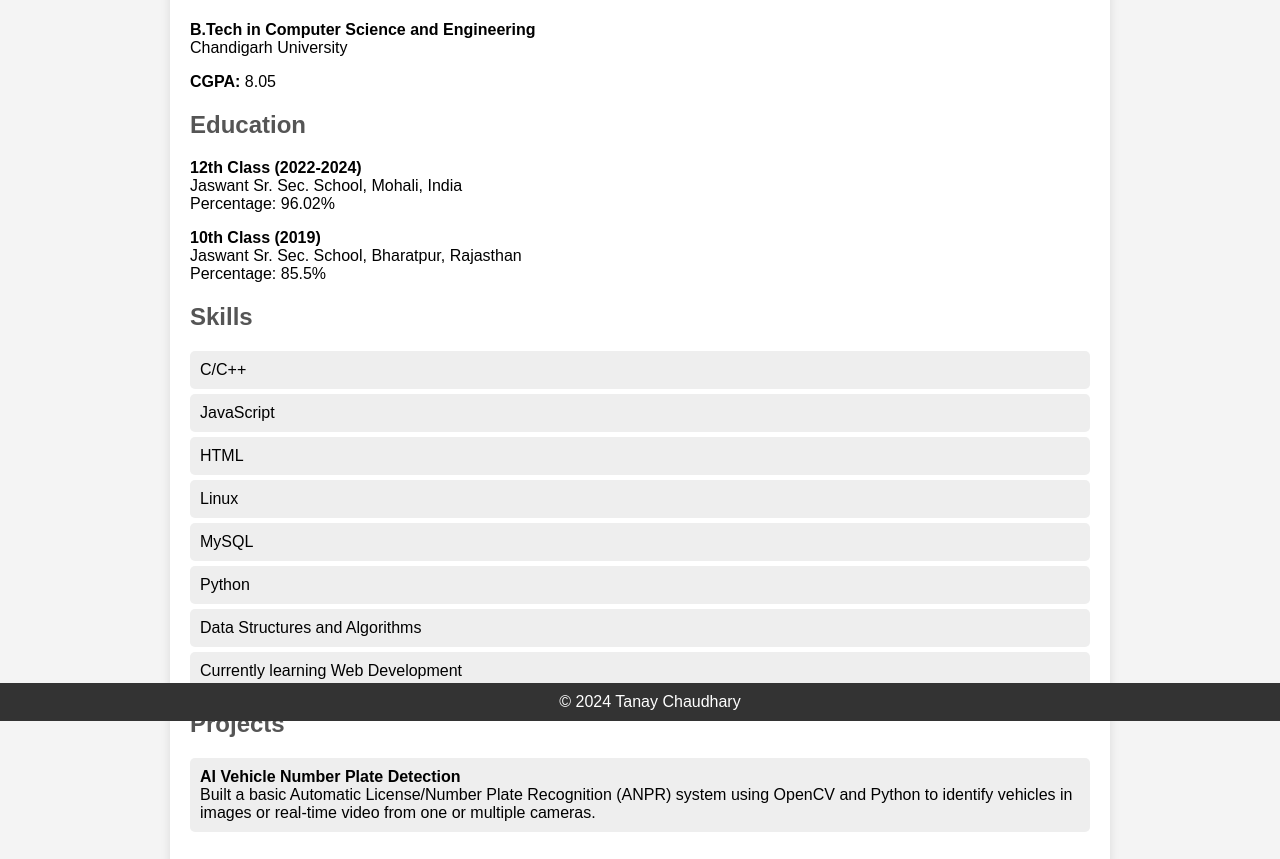
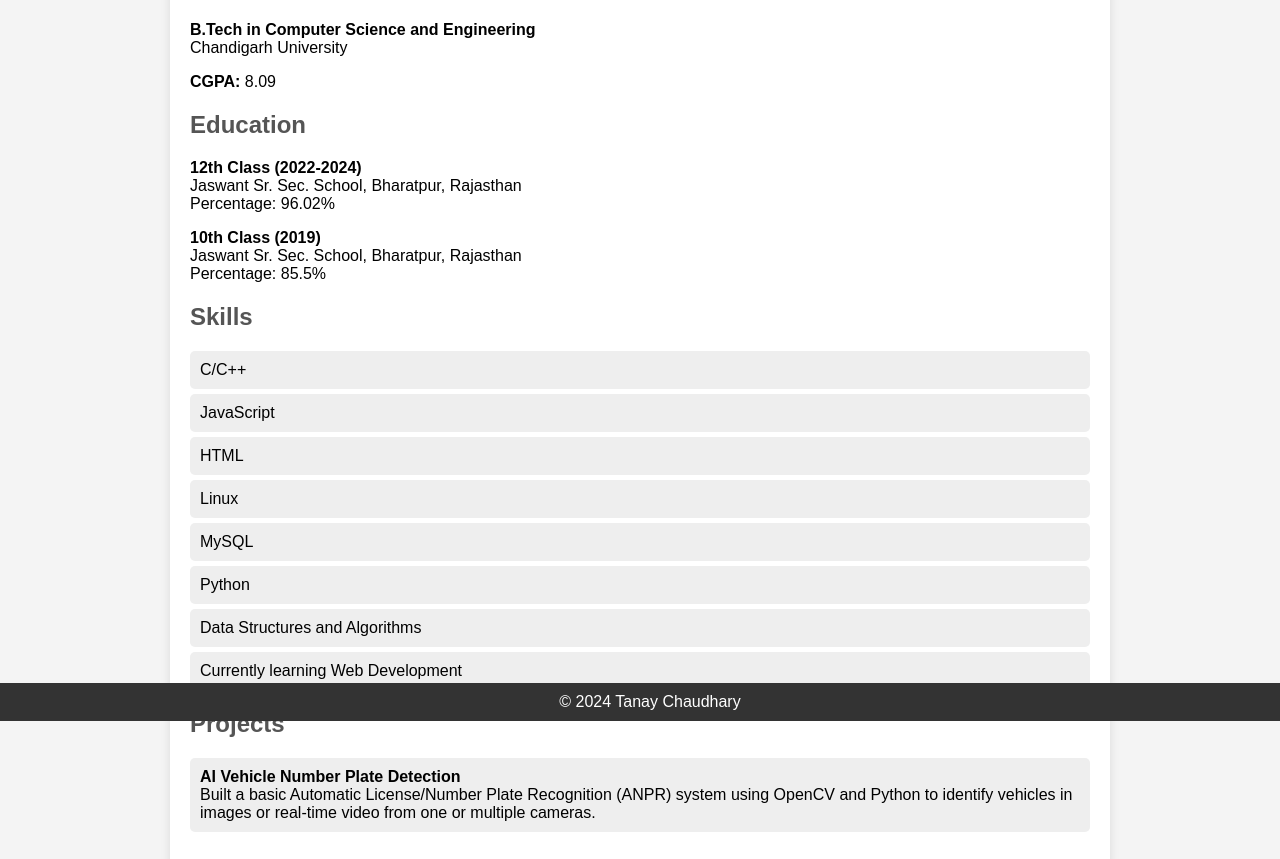
Before and after one commit to Tanay0001/portfolio, a plain HTML site: page index.html in a window 1280 px wide. Shown: the part 79-938 px from the top of the page. Drawn offline with Linux system fonts and the light colour scheme.

Commit message:
Update index.html

```diff
--- a/index.html
+++ b/index.html
@@ -12,11 +12,11 @@
     <div class="container">
         <h1>Tanay Chaudhary</h1>
         <p><strong>B.Tech in Computer Science and Engineering</strong><br>Chandigarh University</p>
-        <p><strong>CGPA:</strong> 8.05</p>
+        <p><strong>CGPA:</strong> 8.09</p>
 
         <div class="section">
             <h2>Education</h2>
-            <p><strong>12th Class (2022-2024)</strong><br>Jaswant Sr. Sec. School, Mohali, India<br>Percentage: 96.02%</p>
+            <p><strong>12th Class (2022-2024)</strong><br>Jaswant Sr. Sec. School, Bharatpur, Rajasthan<br>Percentage: 96.02%</p>
             <p><strong>10th Class (2019)</strong><br>Jaswant Sr. Sec. School, Bharatpur, Rajasthan<br>Percentage: 85.5%</p>
         </div>
 
```
